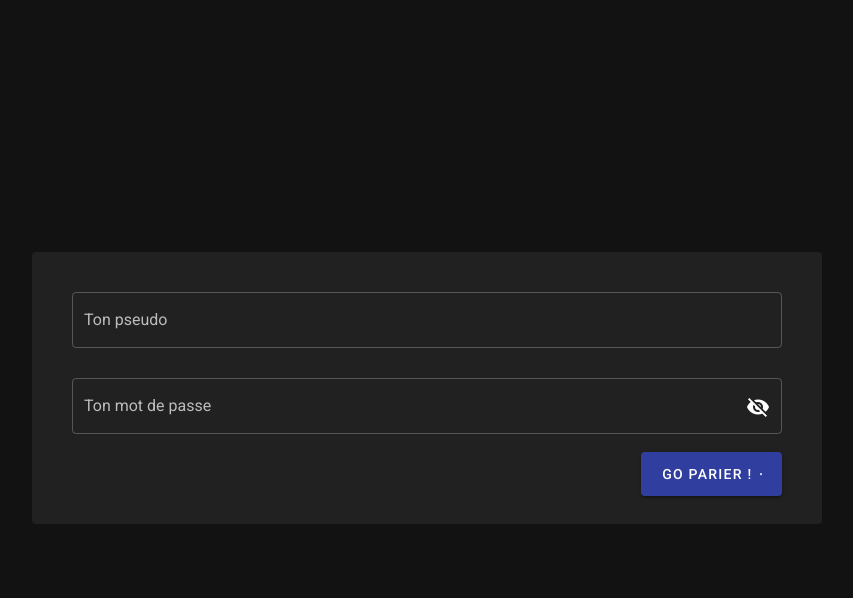
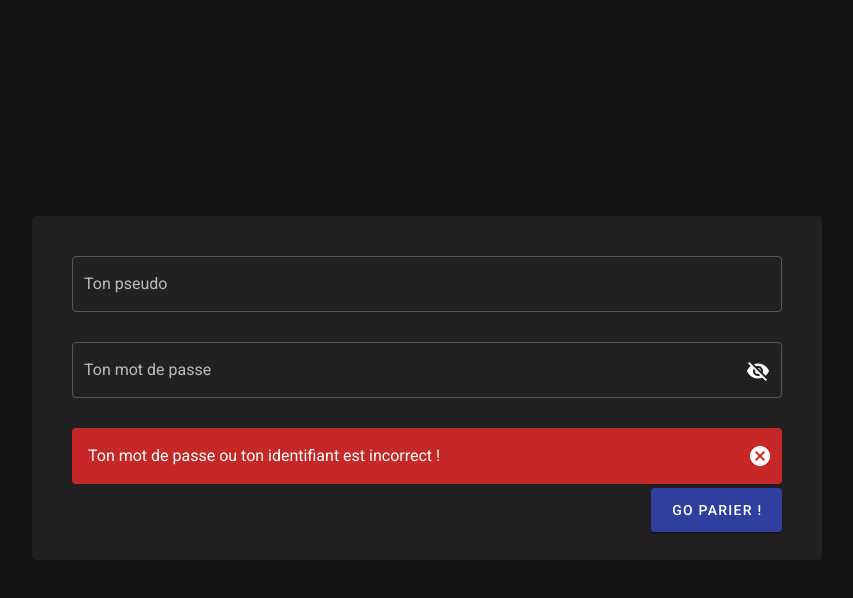
Before and after one commit to BlueBoy6/bettroad_front, a Vue app: page /#/ in a window 1280 px wide. Both pictures are taken after a click on the button "GO PARIER !". Shown: the top 598 px of the page, without its empty margins (213-1066 px from the left). Built offline with nearby package versions, Linux system fonts and the light colour scheme; no server answers.

Commit message:
added user error user message in login page

```diff
--- a/src/components/pages/LoginPage.vue
+++ b/src/components/pages/LoginPage.vue
@@ -1,7 +1,12 @@
 <template>
 	<v-container class="modal__container">
 		<v-row align="center" justify="center" class="modal__connect__row">
-			<v-col cols="10" sm="6" md="8" class="grey darken-4 pa-sm-3 pa-md-10 modal__connect">
+			<v-col
+				cols="10"
+				sm="6"
+				md="8"
+				class="grey darken-4 pa-sm-3 pa-md-10 modal__connect"
+			>
 				<v-text-field
 					@input="val => (login = val)"
 					:color="colorInputs"
@@ -18,18 +23,32 @@
 					@keydown="keyDownSwitcher"
 					outlined
 				></v-text-field>
+				<v-alert
+					v-model="error.status"
+					close-text="Close Alert"
+					:class="colorErrorModal"
+					dark
+					dismissible
+					>{{ error.message }}</v-alert
+				>
 				<v-row justify="end">
 					<v-col cols="auto" class="py-0">
-						<v-btn class="" :class="colorBtn" @click="connect" large float-right>
+						<v-btn
+							class=""
+							:class="colorBtn"
+							@click="connect"
+							large
+							float-right
+						>
 							Go parier !
 							<v-progress-circular
-							v-if="waitForLog"
+								v-if="waitForLog"
 								:size="10"
 								:width="2"
 								:color="colorBackgroundLight"
 								indeterminate
 							/>
-							</v-btn>
+						</v-btn>
 					</v-col>
 				</v-row>
 			</v-col>
@@ -39,37 +58,56 @@
 
 <script>
 /* eslint-disable no-console */
-import { colorInputs, colorBtn, colorBackgroundLight } from '../../style/colors.vars';
+import {
+	colorInputs,
+	colorBtn,
+	colorBackgroundLight,
+	colorBackgroundDark,
+	colorErrorModal
+} from '../../style/colors.vars';
 import { loginConnect } from '../../helpers/login';
 export default {
 	data() {
 		return {
 			colorInputs,
 			colorBtn,
+			colorErrorModal,
 			colorBackgroundLight,
+			colorBackgroundDark,
 			login: '',
 			password: '',
 			showMdp: false,
-			waitForLog: false
+			waitForLog: false,
+			error: {
+				status: false,
+				message: 'Ton mot de passe ou ton identifiant est incorrect !'
+			}
 		};
 	},
 	methods: {
-		keyDownSwitcher: function(e){
-			if(e.key === "Enter") return this.connect()
+		keyDownSwitcher: function(e) {
+			if (e.key === 'Enter') return this.connect();
 		},
 		connect: async function() {
 			this.waitForLog = true;
 			const connection = await loginConnect(this.login, this.password);
+			console.log('connection', connection);
 			if (connection.status === 'OK') {
 				this.$store.commit('login', connection.user);
 				this.$router.push({
 					path: '/dashboard'
 				});
+			} else {
+				this.waitForLog = false;
+				this.error.status = true;
 			}
 		}
 	},
-	mounted(){
-		if(localStorage.userId !== undefined && localStorage.userToken !== undefined){
+	mounted() {
+		if (
+			localStorage.userId !== undefined &&
+			localStorage.userToken !== undefined
+		) {
 			this.$router.push({
 				path: '/dashboard'
 			});
@@ -85,6 +123,7 @@ export default {
 		height: 100%;
 		.modal__connect {
 			border-radius: 4px;
+			position: relative;
 		}
 	}
 }
--- a/src/helpers/login.js
+++ b/src/helpers/login.js
@@ -1,6 +1,6 @@
 /* eslint-disable no-console */
-import axios from "axios";
-import { back } from "./constants";
+import axios from 'axios';
+import { back } from './constants';
 
 export const loginConnect = (login, password) => {
 	return axios
@@ -10,7 +10,7 @@ export const loginConnect = (login, password) => {
 		})
 		.then(result => {
 			const token = {
-        status: "OK",
+				status: 'OK',
 				user: {
 					id: result.data.user.id,
 					name: result.data.user.username,
@@ -19,17 +19,14 @@ export const loginConnect = (login, password) => {
 					confirmed: result.data.user.confirmed
 				}
 			};
-      if (result.statusText === "OK") {
+			if (result.statusText === 'OK') {
 				localStorage.userToken = token.user.token;
 				localStorage.userId = token.user.id;
 				localStorage.userName = token.user.name;
 				return token;
 			}
 		})
-    .catch(err => {
-      //console.log('=================');
-      // eslint-disable-next-line no-console
-      console.log(err);
-      return { status: "ERROR", token: false };
+		.catch(() => {
+			return { status: 'ERROR', token: false };
 		});
 };
```
Lines whose indentation alone changed are shown as unchanged.
